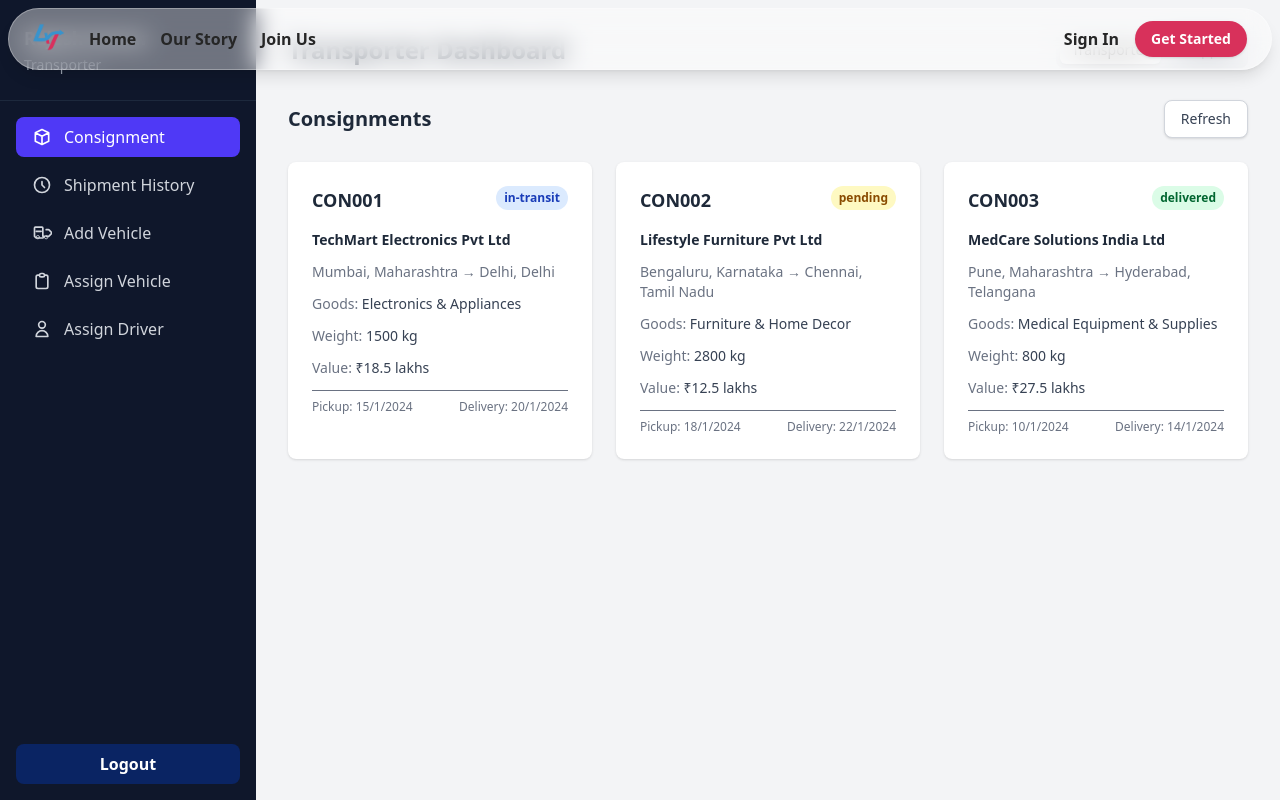
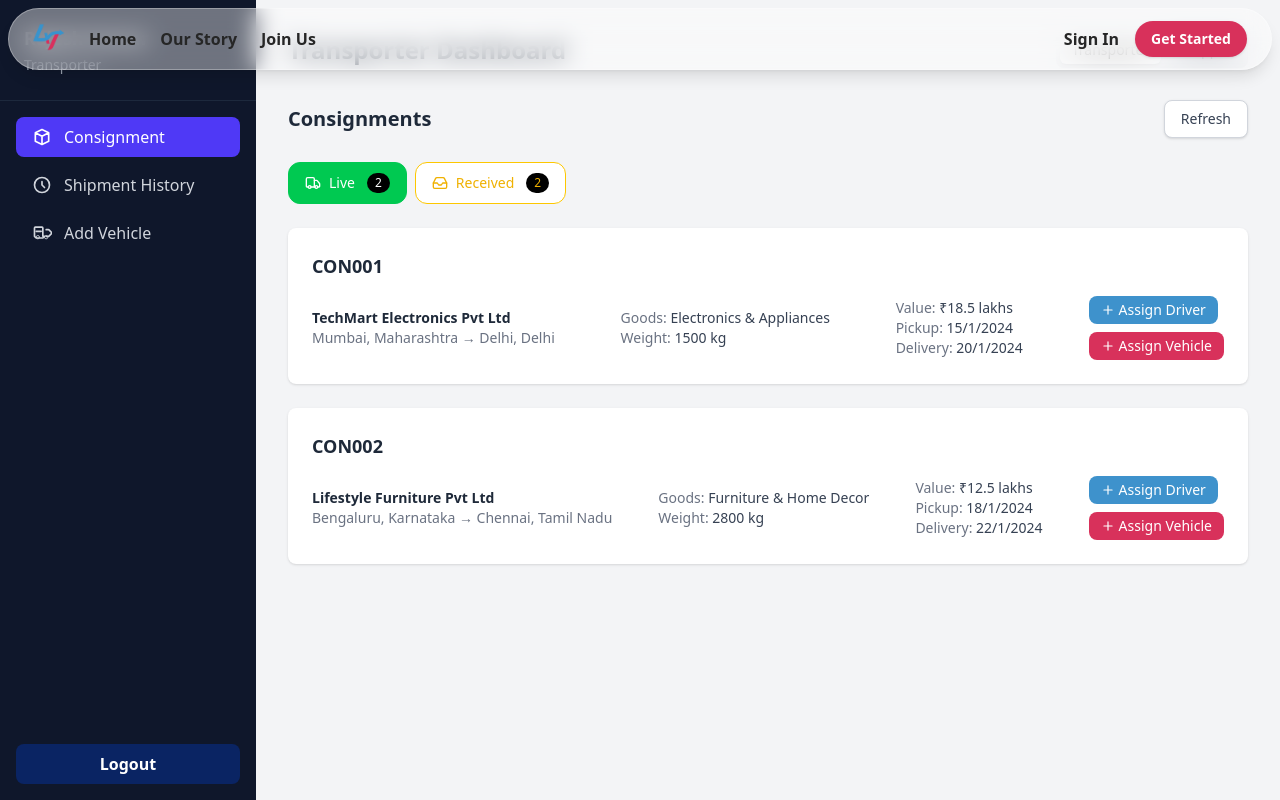
Before and after one commit to logiXjunction/logix-frontend, a React (Vite) app: page /dashboard in a window 1280 px wide. Both pictures are taken after a click on the button "Consignment". Shown: the top 800 px of the page. Built offline with nearby package versions, Linux system fonts and the light colour scheme.

Commit message:
dashboard

```diff
--- a/src/pages/Dashboardtest.jsx
+++ b/src/pages/Dashboardtest.jsx
@@ -1,5 +1,7 @@
 import React, { useState, useEffect } from 'react';
-
+import { Truck, Inbox, Plus } from "lucide-react";
+import DriverRegistrationModal from './modal_driver_registration';
+import VehicleRegistrationModal from './modal_vehicle_registration';
 // --- MOCK DATA ---
 // (Data remains the same as before)
 const transporterData = {
@@ -14,9 +16,10 @@ const transporterData = {
     { id: 'DL-01-EF-9012', model: 'Ashok Leyland Truck', capacity: '20000 kg', driver: 'Suresh Patel', maintenance: '28/12/2023', status: 'available' },
   ],
   consignments: [
-    { id: 'CON001', client: 'TechMart Electronics Pvt Ltd', route: 'Mumbai, Maharashtra → Delhi, Delhi', goods: 'Electronics & Appliances', weight: '1500 kg', value: '₹18.5 lakhs', pickup: '15/1/2024', delivery: '20/1/2024', status: 'in-transit' },
-    { id: 'CON002', client: 'Lifestyle Furniture Pvt Ltd', route: 'Bengaluru, Karnataka → Chennai, Tamil Nadu', goods: 'Furniture & Home Decor', weight: '2800 kg', value: '₹12.5 lakhs', pickup: '18/1/2024', delivery: '22/1/2024', status: 'pending' },
-    { id: 'CON003', client: 'MedCare Solutions India Ltd', route: 'Pune, Maharashtra → Hyderabad, Telangana', goods: 'Medical Equipment & Supplies', weight: '800 kg', value: '₹27.5 lakhs', pickup: '10/1/2024', delivery: '14/1/2024', status: 'delivered' },
+    { id: 'CON001', client: 'TechMart Electronics Pvt Ltd', route: 'Mumbai, Maharashtra → Delhi, Delhi', goods: 'Electronics & Appliances', weight: '1500 kg', value: '₹18.5 lakhs', pickup: '15/1/2024', delivery: '20/1/2024', status: 'Live' },
+    { id: 'CON002', client: 'Lifestyle Furniture Pvt Ltd', route: 'Bengaluru, Karnataka → Chennai, Tamil Nadu', goods: 'Furniture & Home Decor', weight: '2800 kg', value: '₹12.5 lakhs', pickup: '18/1/2024', delivery: '22/1/2024', status: 'Live' },
+    { id: 'CON003', client: 'MedCare Solutions India Ltd', route: 'Pune, Maharashtra → Hyderabad, Telangana', goods: 'Medical Equipment & Supplies', weight: '800 kg', value: '₹27.5 lakhs', pickup: '10/1/2024', delivery: '14/1/2024', status: 'Received' },
+    { id: 'CON004', client: 'House of Hyacinth Ltd', route: 'New Delhi, Delhi → Kolkata, West Bengal', goods: 'Perfumes and Fragrances', weight: '600 kg', value: '₹2.5 lakhs', pickup: '02/9/2025', delivery: '04/9/2025', status: 'Received' }
   ],
 };
 
@@ -147,40 +150,258 @@ const VehicleList = ({ data }) => (
   </div>
 );
 
-const Consignments = ({ data }) => (
+const Consignments = ({ data }) => {
+  const [activeTab, setActiveTab] = useState("Live");
+  const [quote, setQuote] = useState({});
+  const [isDriverModalOpen, setIsDriverModalOpen] = useState(false);
+  const [isVehicleModalOpen, setIsVehicleModalOpen] = useState(false);
+
+  // Separate state for displayed consignments
+  const [consignments, setConsignments] = useState(data);
+  const [timers, setTimers] = useState({});
+
+  const filteredData = consignments.filter(
+    (item) => item.status.toLowerCase() === activeTab.toLowerCase()
+  );
+
+  const liveCount = consignments.filter(
+    (item) => item.status.toLowerCase() === "live"
+  ).length;
+  const receivedCount = consignments.filter(
+    (item) => item.status.toLowerCase() === "received"
+  ).length;
+
+  const handleQuoteChange = (id, value) => {
+    setQuote((prev) => ({ ...prev, [id]: value }));
+  };
+
+  const handleSubmit = (id) => {
+    console.log(`Quote for ${id}: ₹${quote[id] || ""}`);
+    setQuote((prev) => ({ ...prev, [id]: "" }));
+  };
+
+  // Initialize timers ONCE for all "Received" consignments
+  useEffect(() => {
+    const initialTimers = {};
+    data.forEach((item) => {
+      if (item.status.toLowerCase() === "received") {
+        initialTimers[item.id] = 59 * 60 + 59; // 59:59 in seconds
+      }
+    });
+    setTimers(initialTimers);
+  }, [data]);
+
+  // Decrement timers every second
+  useEffect(() => {
+    const interval = setInterval(() => {
+      setTimers((prev) => {
+        const updated = { ...prev };
+        Object.keys(updated).forEach((id) => {
+          if (updated[id] > 0) updated[id] -= 1;
+        });
+        return updated;
+      });
+    }, 1000);
+
+    return () => clearInterval(interval);
+  }, []);
+
+  // Remove expired consignments automatically
+  useEffect(() => {
+    const expiredIds = Object.keys(timers).filter((id) => timers[id] <= 0);
+    if (expiredIds.length > 0) {
+      setConsignments((prev) => prev.filter((item) => !expiredIds.includes(item.id)));
+    }
+  }, [timers]);
+
+  const formatTime = (seconds) => {
+    const m = String(Math.floor(seconds / 60)).padStart(2, "0");
+    const s = String(seconds % 60).padStart(2, "0");
+    return `${m}:${s}`;
+  };
+
+  return (
     <div>
+      {/* Header */}
       <div className="flex flex-wrap gap-4 justify-between items-center mb-6">
         <h2 className="text-xl font-semibold text-gray-800">Consignments</h2>
-      {/* Consignments refresh button */}
-      <button className="px-4 py-2 text-sm font-medium text-gray-700 bg-white border border-gray-300 rounded-lg shadow-sm hover:bg-gray-50 cursor-pointer">
+        <button
+          className="px-4 py-2 text-sm font-medium text-gray-700 bg-white border border-gray-300 rounded-lg shadow-sm hover:bg-gray-50 cursor-pointer"
+          onClick={() => window.location.reload()}
+        >
           Refresh
         </button>
       </div>
-    <div className="grid grid-cols-1 md:grid-cols-2 lg:grid-cols-3 gap-6">
-      {data.map(item => (
-        <div key={item.id} className="bg-white p-6 rounded-lg shadow">
+
+      {/* Tabs */}
+      <div className="flex gap-2 overflow-x-auto pb-2 mb-4">
+        <button
+          onClick={() => setActiveTab("Live")}
+          className={`px-4 py-2.5 rounded-xl text-sm font-medium transition-all duration-200 flex items-center gap-2 whitespace-nowrap border ${
+            activeTab === "Live"
+              ? "bg-green-500 text-white border-green-500"
+              : "border-green-500 text-green-600 bg-white hover:bg-green-50"
+          }`}
+        >
+          <Truck size={16} />
+          Live
+          <span className="ml-1 px-2 py-0.5 text-xs bg-black bg-opacity-10 rounded-full">
+            {liveCount}
+          </span>
+        </button>
+
+        <button
+          onClick={() => setActiveTab("Received")}
+          className={`px-4 py-2.5 rounded-xl text-sm font-medium transition-all duration-200 flex items-center gap-2 whitespace-nowrap ${
+            activeTab === "Received"
+              ? "bg-yellow-400 text-white"
+              : "border border-yellow-400 text-yellow-500 bg-white hover:bg-yellow-50"
+          }`}
+        >
+          <Inbox size={16} />
+          Received
+          <span className="ml-1 px-2 py-0.5 text-xs bg-black bg-opacity-10 rounded-full">
+            {receivedCount}
+          </span>
+        </button>
+      </div>
+
+      {/* Consignment list */}
+      <div className="flex flex-col gap-6">
+        {filteredData.length > 0 ? (
+          filteredData.map((item) => (
+            <div key={item.id} className="bg-white p-6 rounded-lg shadow w-full relative">
+              {/* Countdown timer */}
+              {item.status.toLowerCase() === "received" && timers[item.id] !== undefined && (
+                <span className="absolute top-4 right-6 text-sm font-semibold text-red-500">
+                  {formatTime(timers[item.id])}
+                </span>
+              )}
+
               <div className="flex justify-between items-start mb-4">
                 <h3 className="text-lg font-bold text-gray-800">{item.id}</h3>
-            <Badge colorClass={statusColors[item.status]}>{item.status}</Badge>
               </div>
-          <div className="space-y-3 text-sm">
-            <p className="font-semibold text-gray-800">{item.client}</p>
-            <p className="text-gray-500">{item.route}</p>
-            <p className="text-gray-500">Goods: <span className="text-gray-700 font-medium">{item.goods}</span></p>
-            <p className="text-gray-500">Weight: <span className="text-gray-700 font-medium">{item.weight}</span></p>
-            <p className="text-gray-500">Value: <span className="text-gray-700 font-medium">{item.value}</span></p>
-            <div className="flex justify-between text-xs text-gray-500 pt-2 border-t mt-3">
-              <span>Pickup: {item.pickup}</span>
-              <span>Delivery: {item.delivery}</span>
+
+              <div className="flex flex-wrap justify-between gap-6 text-sm items-center">
+                <div>
+                  <p className="font-semibold text-md text-gray-800">{item.client}</p>
+                  <p className="text-gray-500 text-md">{item.route}</p>
+                </div>
+
+                <div>
+                  <p className="text-gray-500 text-md">
+                    Goods: <span className="text-gray-700 font-medium">{item.goods}</span>
+                  </p>
+                  <p className="text-gray-500 text-md">
+                    Weight: <span className="text-gray-700 font-medium">{item.weight}</span>
+                  </p>
+                </div>
+
+                <div>
+                  <p className="text-gray-500 text-md">
+                    Value: <span className="text-gray-700 font-medium">{item.value}</span>
+                  </p>
+                  <p className="text-gray-500 text-md">
+                    Pickup: <span className="text-gray-700 font-medium">{item.pickup}</span>
+                  </p>
+                  <p className="text-gray-500 text-md">
+                    Delivery: <span className="text-gray-700 font-medium">{item.delivery}</span>
+                  </p>
+                </div>
+
+                {/* Show for Received tab */}
+                {item.status.toLowerCase() === "received" && (
+                  <div className="flex items-center gap-2 w-full justify-center mt-2">
+                    <input
+                      type="number"
+                      className="border border-gray-300 rounded-lg px-3 py-1 text-sm w-3/5 no-arrows"
+                      placeholder="Enter price in ₹"
+                      value={quote[item.id] || ""}
+                      onChange={(e) => handleQuoteChange(item.id, e.target.value)}
+                    />
+                    <button
+                      onClick={() => handleSubmit(item.id)}
+                      className="px-3 py-1 text-sm rounded-lg bg-green-200 text-green-800 hover:bg-green-300"
+                    >
+                      Submit
+                    </button>
+                  </div>
+                )}
+
+                {/* Show for Live tab */}
+                {item.status.toLowerCase() === "live" && (
+                  <div className="flex flex-col gap-2 items-start">
+                    <button
+                      className="flex items-center gap-1 px-3 py-1 text-sm rounded-lg bg-[#3e92cc] text-white hover:bg-blue-300"
+                      onClick={() => setIsDriverModalOpen(true)}
+                    >
+                      <Plus size={14} /> Assign Driver
+                    </button>
+                    <button
+                      className="flex items-center gap-1 px-3 py-1 text-sm rounded-lg bg-[#d8315b] text-white hover:bg-pink-400"
+                      onClick={() => setIsVehicleModalOpen(true)}
+                    >
+                      <Plus size={14} /> Assign Vehicle
+                    </button>
+                  </div>
+                )}
               </div>
             </div>
+          ))
+        ) : (
+          <p className="text-gray-500 text-center">
+            No consignments found for {activeTab}.
+          </p>
+        )}
       </div>
-      ))}
+
+      {/* Assign Driver Modal */}
+      {isDriverModalOpen && (
+        <div className="fixed inset-0 z-50 flex items-center justify-center">
+          <div
+            className="absolute inset-0 backdrop-blur-md"
+            onClick={() => setIsDriverModalOpen(false)}
+          ></div>
+          <div className="relative bg-white rounded-xl shadow-xl w-full max-w-lg p-6 z-10">
+            <h2 className="text-xl font-bold mb-4">Assign Driver</h2>
+            <DriverRegistrationModal />
           </div>
         </div>
+      )}
+
+      {/* Assign Vehicle Modal */}
+      {isVehicleModalOpen && (
+        <div className="fixed inset-0 z-50 flex items-center justify-center">
+          <div
+            className="absolute inset-0 backdrop-blur-md"
+            onClick={() => setIsVehicleModalOpen(false)}
+          ></div>
+          <div className="relative bg-white rounded-xl shadow-xl w-full max-w-lg p-6 z-10">
+            <h2 className="text-xl font-bold mb-4">Assign Vehicle</h2>
+            <VehicleRegistrationModal />
+          </div>
+        </div>
+      )}
+
+      <style jsx>{`
+        .no-arrows::-webkit-outer-spin-button,
+        .no-arrows::-webkit-inner-spin-button {
+          -webkit-appearance: none;
+          margin: 0;
+        }
+        .no-arrows[type="number"] {
+          -moz-appearance: textfield;
+        }
+      `}</style>
+    </div>
   );
+};
 
-const RequestShipment = ({ data }) => (
+
+
+
+
+      const RequestShipment = ({data}) => (
       <div>
         <h2 className="text-xl font-semibold text-gray-800 mb-6">Shipment Requests</h2>
         <div className="grid grid-cols-1 md:grid-cols-2 lg:grid-cols-3 gap-6">
@@ -203,7 +424,7 @@ const RequestShipment = ({ data }) => (
       </div>
       );
 
-const ShipmentStatus = ({ data }) => (
+      const ShipmentStatus = ({data}) => (
       <div>
         <h2 className="text-xl font-semibold text-gray-800 mb-6">Shipment Status</h2>
         <div className="space-y-6">
@@ -228,7 +449,7 @@ const ShipmentStatus = ({ data }) => (
       </div>
       );
 
-const Billing = ({ data }) => (
+      const Billing = ({data}) => (
       <div>
         <h2 className="text-xl font-semibold text-gray-800 mb-6">Billing</h2>
         <div className="grid grid-cols-1 md:grid-cols-3 gap-6 mb-8">
@@ -274,9 +495,10 @@ const Billing = ({ data }) => (
           </div>
         </div>
       </div>
+
       );
 
-const PlaceholderPage = ({ title }) => (
+      const PlaceholderPage = ({title}) => (
       <div>
         <h2 className="text-xl font-semibold text-gray-800">{title}</h2>
         <p className="text-gray-500 mt-2">{title.toLowerCase()} interface would go here.</p>
@@ -286,20 +508,20 @@ const PlaceholderPage = ({ title }) => (
       // --- MAIN LAYOUT COMPONENTS (NOW RESPONSIVE) ---
 
       const transporterNav = [
-  { name: 'Consignment', icon: <BoxIcon /> }, { name: 'Shipment History', icon: <ClockIcon /> },
-  { name: 'Add Vehicle', icon: <TruckIcon /> }, { name: 'Assign Vehicle', icon: <ClipboardIcon /> },
-  { name: 'Assign Driver', icon: <UserIcon /> },
+      {name: 'Consignment', icon: <BoxIcon /> }, {name: 'Shipment History', icon: <ClockIcon /> },
+      {name: 'Add Vehicle', icon: <TruckIcon /> },
+
       ];
 
       const shipperNav = [
-  { name: 'Request Shipment', icon: <PlusIcon /> }, { name: 'Status', icon: <LocationIcon /> },
-  { name: 'Billing', icon: <CreditCardIcon /> },
+      {name: 'Request Shipment', icon: <PlusIcon /> }, {name: 'Status', icon: <LocationIcon /> },
+      {name: 'Billing', icon: <CreditCardIcon /> },
       ];
 
-const Sidebar = ({ userType, activePage, setActivePage, sidebarOpen, setSidebarOpen }) => {
+      const Sidebar = ({userType, activePage, setActivePage, sidebarOpen, setSidebarOpen}) => {
   const isTransporter = userType === 'transporter';
       const navItems = isTransporter ? transporterNav : shipperNav;
-  const user = isTransporter ? { name: 'Rajesh Kumar', role: 'Transporter' } : { name: 'Priya Sharma', role: 'Shipper' };
+      const user = isTransporter ? {name: 'Rajesh Kumar', role: 'Transporter' } : {name: 'Priya Sharma', role: 'Shipper' };
 
   const handleNavClick = (page) => {
         setActivePage(page);
@@ -328,8 +550,7 @@ const Sidebar = ({ userType, activePage, setActivePage, sidebarOpen, setSidebarO
               <button
                 key={item.name}
                 onClick={() => handleNavClick(item.name)}
-              className={`w-full flex items-center space-x-3 px-4 py-2 rounded-lg text-left transition cursor-pointer ${
-                activePage === item.name
+                className={`w-full flex items-center space-x-3 px-4 py-2 rounded-lg text-left transition cursor-pointer ${activePage === item.name
                   ? 'bg-indigo-600 text-white'
                   : 'hover:bg-slate-700'
                   }`}
@@ -356,7 +577,7 @@ const Sidebar = ({ userType, activePage, setActivePage, sidebarOpen, setSidebarO
       );
 };
 
-const DashboardHeader = ({ userType, setUserType, activePage, setSidebarOpen }) => {
+      const DashboardHeader = ({userType, setUserType, activePage, setSidebarOpen}) => {
   const isTransporter = userType === 'transporter';
       const title = isTransporter ? 'Transporter Dashboard' : 'Shipper Dashboard';
 
```
Lines whose indentation alone changed are shown as unchanged.
